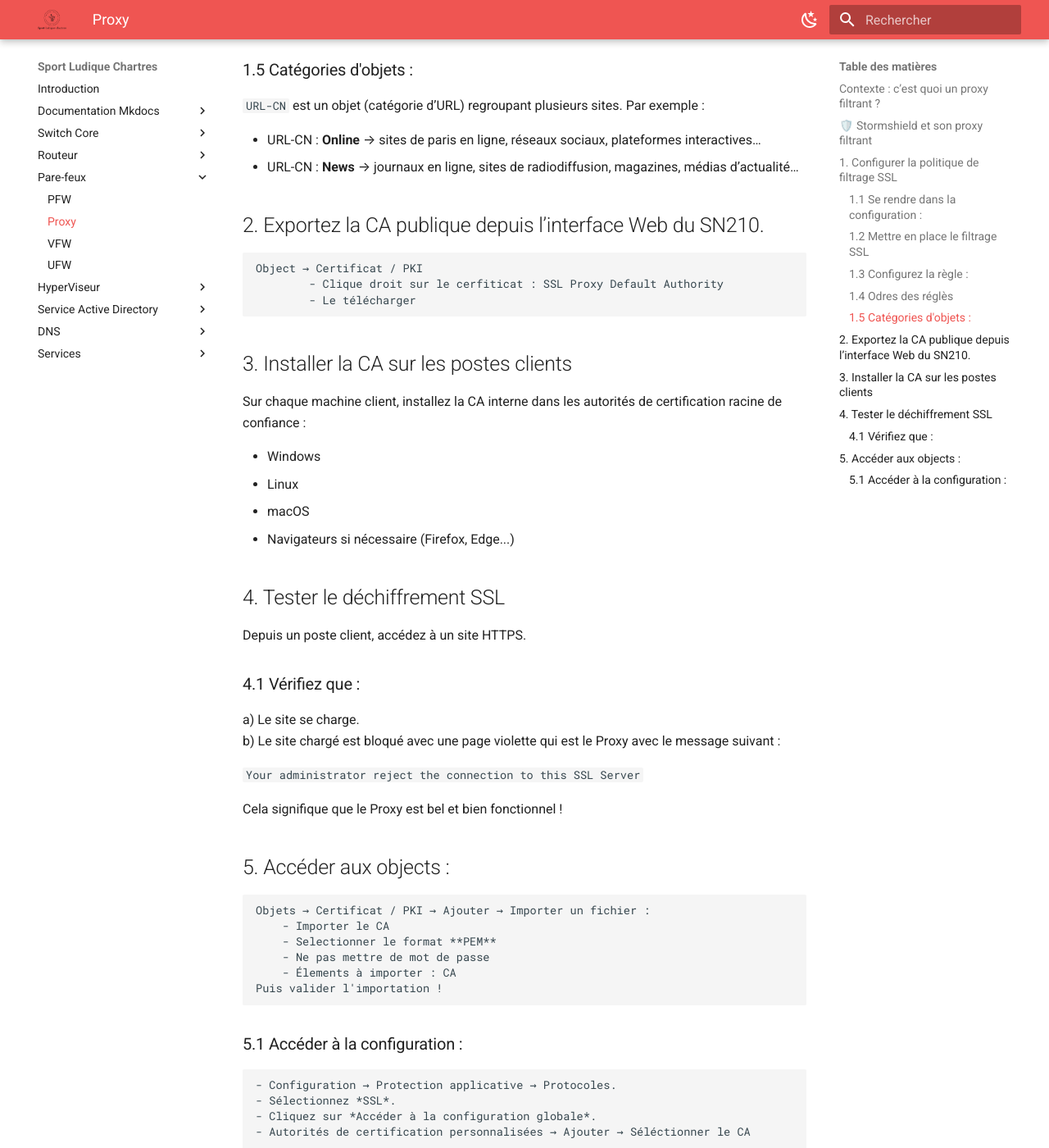
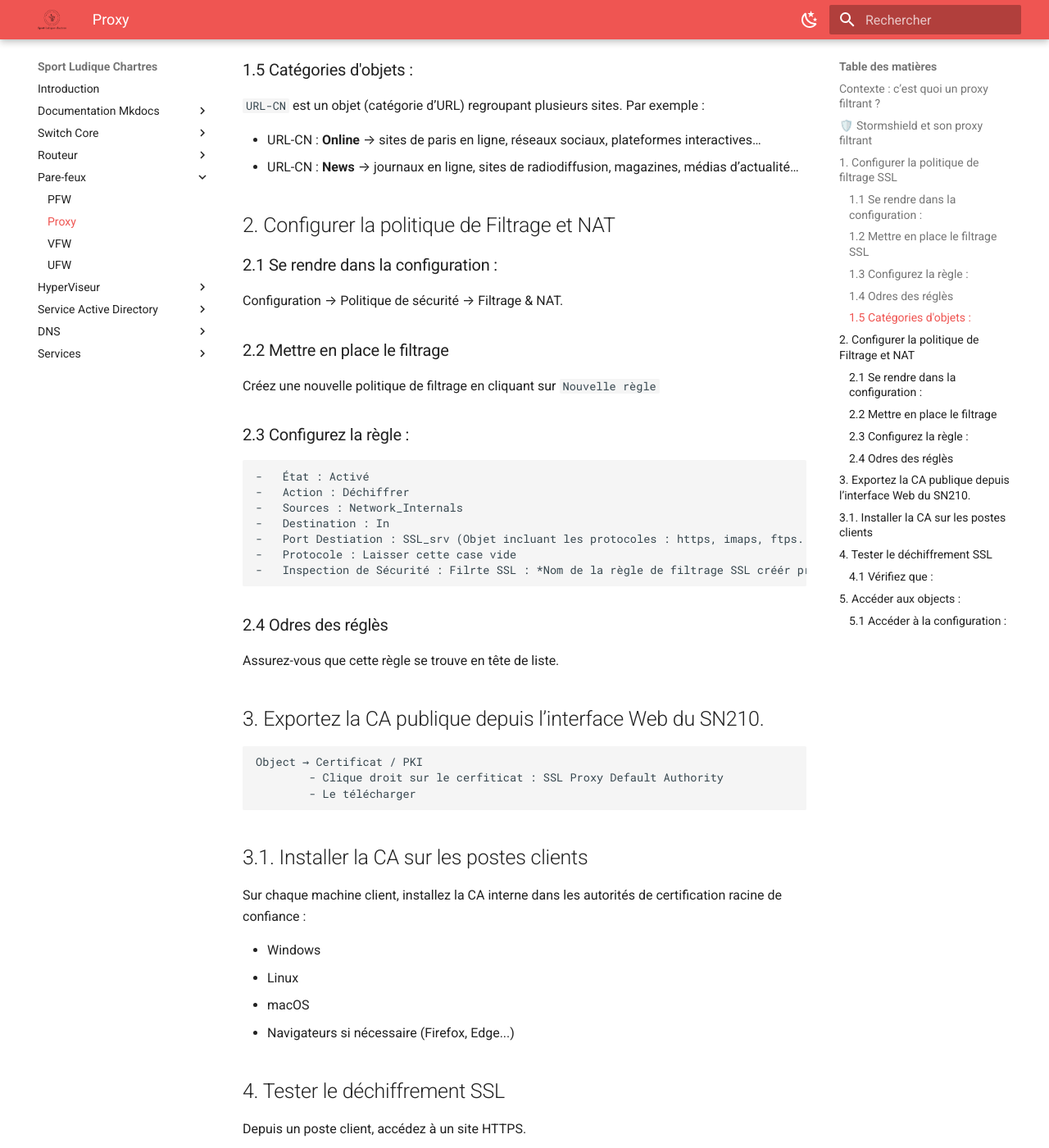
Before and after one commit to Sym-0ne/sport-ludique-Chartres, an MkDocs documentation site: the page built from docs/Pare-feux/proxy.md, in a window 1280 px wide and 1400 px high, scrolled down 1414 px. Shown: the whole window at 82% size. Built offline with MkDocs 1.6.1 and Material for MkDocs 9.7.7, drawn with Linux system fonts in a browser that asks for light colours.

Commit message:
modif doc

````diff
--- a/docs/Pare-feux/proxy.md
+++ b/docs/Pare-feux/proxy.md
@@ -47,13 +47,33 @@ Assurez-vous du bon ordre des règles selon les autorisations et interdictions m
 * URL-CN : **Online** → sites de paris en ligne, réseaux sociaux, plateformes interactives…
 * URL-CN : **News** → journaux en ligne, sites de radiodiffusion, magazines, médias d’actualité…
 
+## 2. Configurer la politique de Filtrage et NAT
 
-## 2. Exportez la CA publique depuis l’interface Web du SN210.
+### 2.1 Se rendre dans la configuration :
+Configuration → Politique de sécurité → Filtrage & NAT.
+
+### 2.2 Mettre en place le filtrage
+Créez une nouvelle politique de filtrage en cliquant sur ```Nouvelle règle```
+
+### 2.3 Configurez la règle :
+    -   État : Activé
+    -   Action : Déchiffrer
+    -   Sources : Network_Internals
+    -   Destination : In
+    -   Port Destiation : SSL_srv (Objet incluant les protocoles : https, imaps, ftps...)
+    -   Protocole : Laisser cette case vide
+    -   Inspection de Sécurité : Filrte SSL : *Nom de la règle de filtrage SSL créér précédemment*
+
+### 2.4 Odres des réglès
+Assurez-vous que cette règle se trouve en tête de liste.
+
+
+## 3. Exportez la CA publique depuis l’interface Web du SN210.
     Object → Certificat / PKI
             - Clique droit sur le cerfiticat : SSL Proxy Default Authority
             - Le télécharger
 
-## 3. Installer la CA sur les postes clients
+## 3.1. Installer la CA sur les postes clients
 
 Sur chaque machine client, installez la CA interne dans les autorités
 de certification racine de confiance :
@@ -75,7 +95,6 @@ b) Le site chargé est bloqué avec une page violette qui est le Proxy avec le m
 
 Cela signifique que le Proxy est bel et bien fonctionnel !
 
-
 ## 5. Accéder aux objects :
     Objets → Certificat / PKI → Ajouter → Importer un fichier :
         - Importer le CA
````
